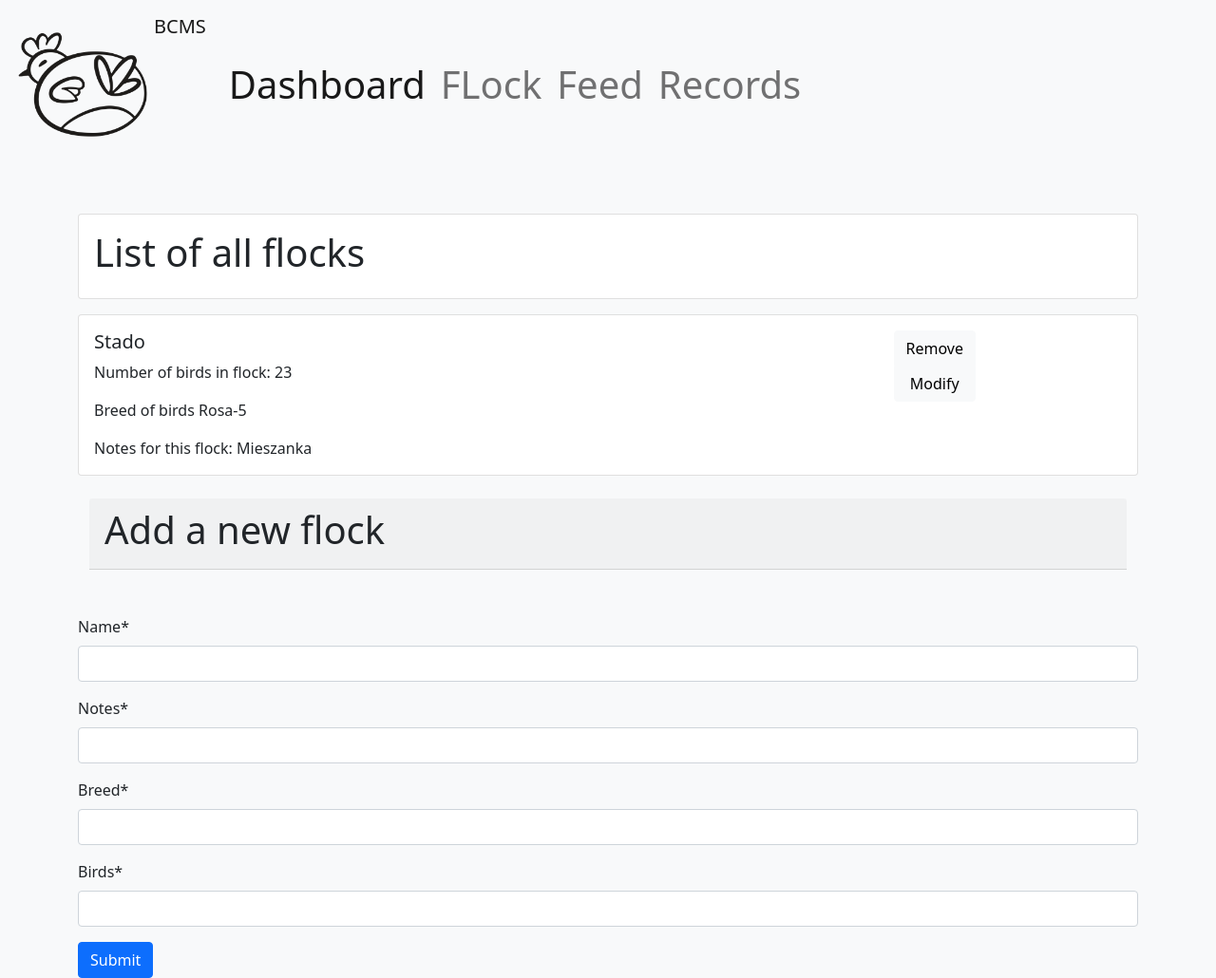
After one commit to gonzur75/Backyard-coop-managment-system, a Django app: page /flocks/ in a window 1280 px wide. The commit adds this page. Shown: the whole page at 95% size. Run offline with Django 4.2, Linux system fonts and the light colour scheme; data comes from the database, SQL or seed files in the repository; both versions use the stored data as it was after the commit; some libraries are stand-ins or nearby versions.

Commit message:
add models

```diff
--- a/config/settings.py
+++ b/config/settings.py
@@ -39,8 +39,8 @@
     'django.contrib.staticfiles',
 
     # third party
-    'crispy_forms',
-    'crispy_bootstrap',
+    "crispy_forms",
+    "crispy_bootstrap5",
 
     # local
     'home.apps.HomeConfig'
@@ -127,7 +127,7 @@
 
 STATIC_URL = 'static/'
 STATICFILES_DIRS = [
-    os.path.join(BASE_DIR, 'static/')
+    os.path.join(BASE_DIR, 'static')
 ]
 
 # Default primary key field type
--- a/config/urls.py
+++ b/config/urls.py
@@ -14,8 +14,9 @@
     2. Add a URL to urlpatterns:  path('blog/', include('blog.urls'))
 """
 from django.contrib import admin
-from django.urls import path
+from django.urls import path, include
 
 urlpatterns = [
     path('admin/', admin.site.urls),
+    path('', include('home.urls')),
 ]
--- /dev/null
+++ b/home/forms.py
@@ -0,0 +1,9 @@
+from django import forms
+
+from.models import Flock
+
+
+class FlockForm(forms.ModelForm):
+    class Meta:
+        model = Flock
+        fields = {'name', 'birds_count', 'breed', 'notes'}
--- a/home/models.py
+++ b/home/models.py
@@ -27,8 +27,8 @@
     # record of one day in coupe
     date = models.DateField(unique=True)
     collected_eggs = models.IntegerField()
-    flock = models.ForeignKey(Flock)
+    flock = models.ForeignKey(Flock, on_delete=models.PROTECT)
     notes = models.CharField(max_length=255)
-    weather = models.OneToOneField(Weather)
-    feed = models.ForeignKey(Feed)
+    weather = models.OneToOneField(Weather, on_delete=models.CASCADE)
+    feed = models.ForeignKey(Feed, on_delete=models.PROTECT)
     feed_amount_kg = models.DecimalField(max_digits=4, decimal_places=1)
--- /dev/null
+++ b/home/templates/home/flock-view.html
@@ -0,0 +1,58 @@
+{% extends 'base.html' %}
+{% load crispy_forms_tags %}
+{% load static %}
+{% block title %}flocks{% endblock %}
+
+{% block content %}
+    <body class="bg-light">
+    <div class="card mb-3">
+        <div class="card-body">
+            <h1> List of all flocks </h1>
+        </div>
+    </div>
+    {% for flock in flock_list %}
+        <div class="card mb3">
+            <div class="row">
+                <div class="col-9">
+                    <div>
+                        <div class="card-body">
+                            <h5 class="card-title">{{ flock.name }}</h5>
+                            <p class="card-text">Number of birds in flock: {{ flock.birds_count }}</p>
+                            <p class="card-text">Breed of birds {{ flock.breed }}</p>
+                            <p class="card-text">Notes for this flock: {{ flock.notes }}</p>
+                        </div>
+                    </div>
+                </div>
+                <div class="col-3 card-body">
+                    <div class="btn-group-vertical">
+                        <a href="#" class="btn btn-light">Remove</a>
+                        <a href="#" class="btn btn-light">Modify</a>
+                    </div>
+                </div>
+            </div>
+        </div>
+        </div>
+    {% empty %}
+        <div class="card mb-3">
+            <div class="card-body">
+                <h5> No flocks in database yet. Pleas add one below </h5>
+            </div>
+        </div>
+    {% endfor %}
+
+
+        <div class="card-body mb-3" >
+            <div class="card-header mb-3" style="height: 75px; margin: 8px; align-content: center">
+                <h1>Add a new flock</h1>
+            </div>
+        </div>
+
+            <form action="" method="post">
+                {% csrf_token %}
+                {{ form|crispy }}
+                <input class="btn btn-primary" type="submit" value="Submit">
+            </form>
+
+
+    </body>
+{% endblock %}
--- /dev/null
+++ b/home/urls.py
@@ -0,0 +1,10 @@
+from django.urls import path
+
+from .views import HomeView, FlockView
+
+app_name = 'home'
+
+urlpatterns = [
+    path('', HomeView.as_view(), name='index'),
+    path('flocks/', FlockView.as_view(), name='flocks'),
+]
--- a/home/views.py
+++ b/home/views.py
@@ -1,3 +1,27 @@
-from django.shortcuts import render
+from django.shortcuts import render, redirect
+from django.views import View
 
-# Create your views here.
+from home.forms import FlockForm
+from home.models import Flock
+
+
+class HomeView(View):
+    def get(self, request):
+        return render(request, 'home/index.html')
+
+
+class FlockView(View):
+    def get(self, request):
+        form = FlockForm()
+        flock_list = Flock.objects.all()
+        ctx = {
+            'form': form,
+            'flock_list': flock_list
+        }
+        return render(request, 'home/flock-view.html', ctx)
+
+    def post(self, request):
+        form = FlockForm(request.POST)
+        if form.is_valid():
+            form.save()
+            return self.get(request)
--- a/templates/base.html
+++ b/templates/base.html
@@ -13,21 +13,16 @@
     {% endblock %}
 </head>
 <body>
-<nav class="navbar navbar-expand-lg navbar-light bg-light">
-  <div class="container-fluid">
-    <a class="navbar-brand" href="#">Navbar</a>
-    <button class="navbar-toggler" type="button" data-bs-toggle="collapse" data-bs-target="#navbarNavAltMarkup" aria-controls="navbarNavAltMarkup" aria-expanded="false" aria-label="Toggle navigation">
-      <span class="navbar-toggler-icon"></span>
-    </button>
-    <div class="collapse navbar-collapse" id="navbarNavAltMarkup">
-      <div class="navbar-nav">
-        <a class="nav-link active" aria-current="page" href="#">Home</a>
-        <a class="nav-link" href="#">Features</a>
-        <a class="nav-link" href="#">Pricing</a>
-        <a class="nav-link disabled">Disabled</a>
-      </div>
+{% include 'partial/_navbar.html' %}
+
+<div class="container mt-5">
+    <div class="row">
+        <div class="col">
+            {% block content %}
+            {% endblock %}
+        </div>
     </div>
-  </div>
-</nav>
+</div>
+
 </body>
 </html>
--- a/templates/partial/_navbar.html
+++ b/templates/partial/_navbar.html
@@ -10,16 +10,16 @@
 <body>
 <nav class="navbar navbar-expand-lg navbar-light bg-light">
   <div class="container-fluid">
-    <a class="navbar-brand" href="#"><img src="{% static 'images/logo.svg' %}" alt="" width="30" height="24" class="d-inline-block align-text-top">BCMS</a>
+    <a class="navbar-brand" href="#"><img src="{% static 'images/logo.png' %}" alt="" width="150" height="150" class="d-inline-block align-text-top">BCMS</a>
     <button class="navbar-toggler" type="button" data-bs-toggle="collapse" data-bs-target="#navbarNavAltMarkup" aria-controls="navbarNavAltMarkup" aria-expanded="false" aria-label="Toggle navigation">
       <span class="navbar-toggler-icon"></span>
     </button>
     <div class="collapse navbar-collapse" id="navbarNavAltMarkup">
       <div class="navbar-nav">
-        <a class="nav-link active" aria-current="page" href="#">Home</a>
-        <a class="nav-link" href="#">Features</a>
-        <a class="nav-link" href="#">Pricing</a>
-        <a class="nav-link disabled">Disabled</a>
+        <a class="nav-link active display-6" aria-current="page" href="#">Dashboard</a>
+        <a class="nav-link display-6" href="{% url 'home:flocks' %}">FLock</a>
+        <a class="nav-link display-6" href="#">Feed</a>
+        <a class="nav-link display-6" href="">Records</a>
       </div>
     </div>
   </div>
```
Also changed, not shown: home/templates/home/index.html (added, +8 -0 lines), db.sqlite3, home/migrations/0001_initial.py (added).
